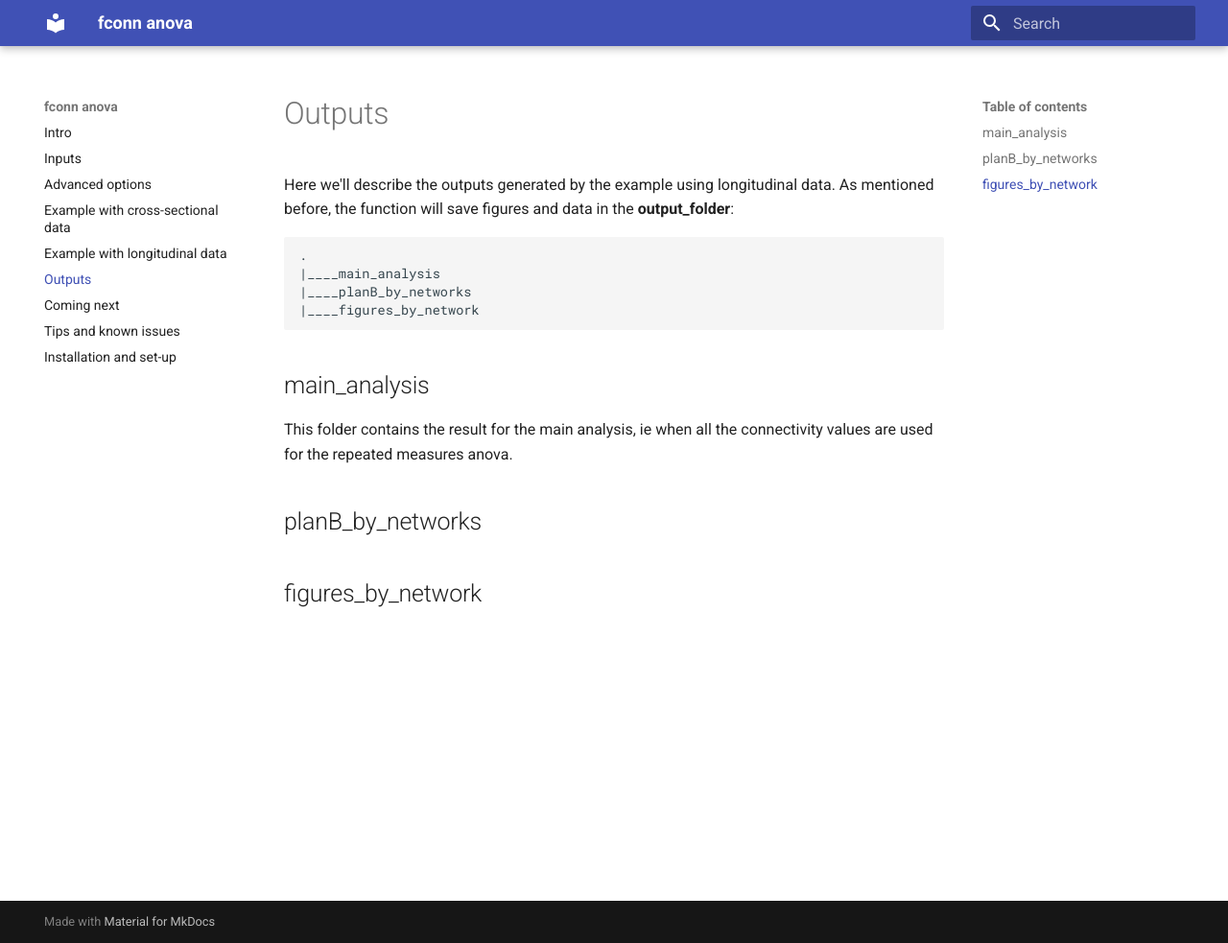
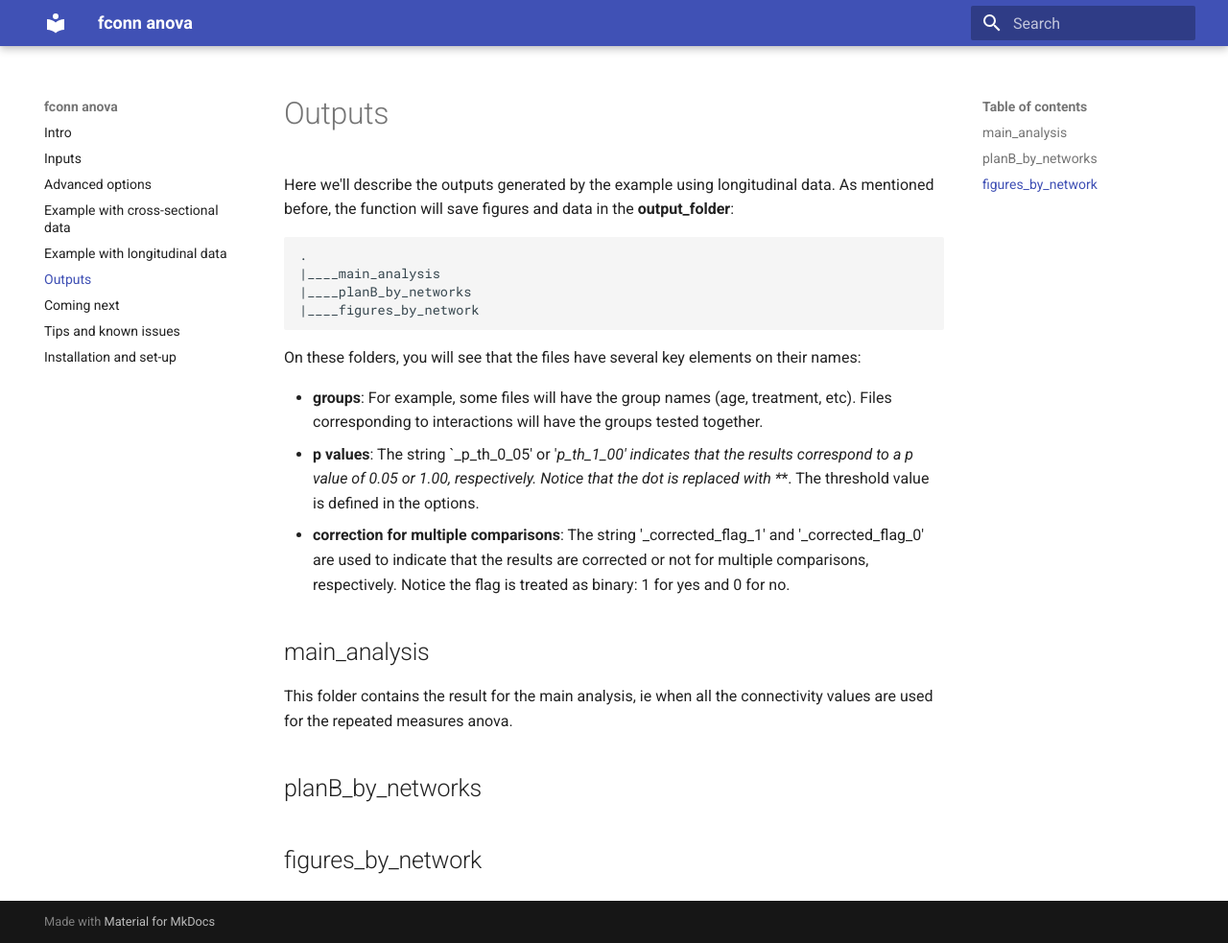
Before and after one commit to omiranda/fconn_anova, an MkDocs documentation site: the page built from docs/outputs/outputs.md, in a window 1280 px wide and 983 px high. Shown: the whole window at 96% size. Built offline with MkDocs 1.6.1 and Material for MkDocs 9.7.7, drawn with Linux system fonts in a browser that asks for light colours; old or Windows-style settings are respelled for this version of MkDocs.

Commit message:
Update outputs.md

````diff
--- a/docs/outputs/outputs.md
+++ b/docs/outputs/outputs.md
@@ -8,6 +8,13 @@ As mentioned before, the function will save figures and data in the **output_fol
 |____figures_by_network
 ```
 
+On these folders, you will see that the files have several key elements on their names:
+
+- **groups**:  For example, some files will have the group names (age, treatment, etc). Files corresponding to interactions will have the groups tested together.
+- **p values**: The string `_p_th_0_05' or '_p_th_1_00' indicates that the results correspond to a *p value* of 0.05 or 1.00, respectively. Notice that the *dot* is replaced with *_*. The threshold value is defined in the options.
+- **correction for multiple comparisons**: The string '_corrected_flag_1' and '_corrected_flag_0' are used to indicate that the results are corrected or not for multiple comparisons, respectively. Notice the flag is treated as binary: 1 for yes and 0 for no.
+
+
 ## main_analysis
 
 This folder contains the result for the main analysis, ie when all the connectivity values are used for the repeated measures anova.
````
